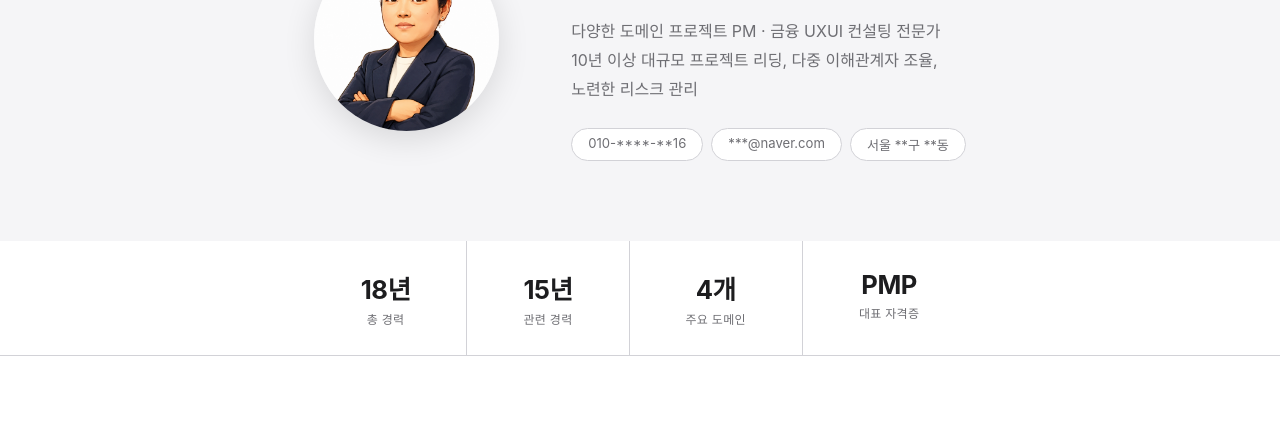
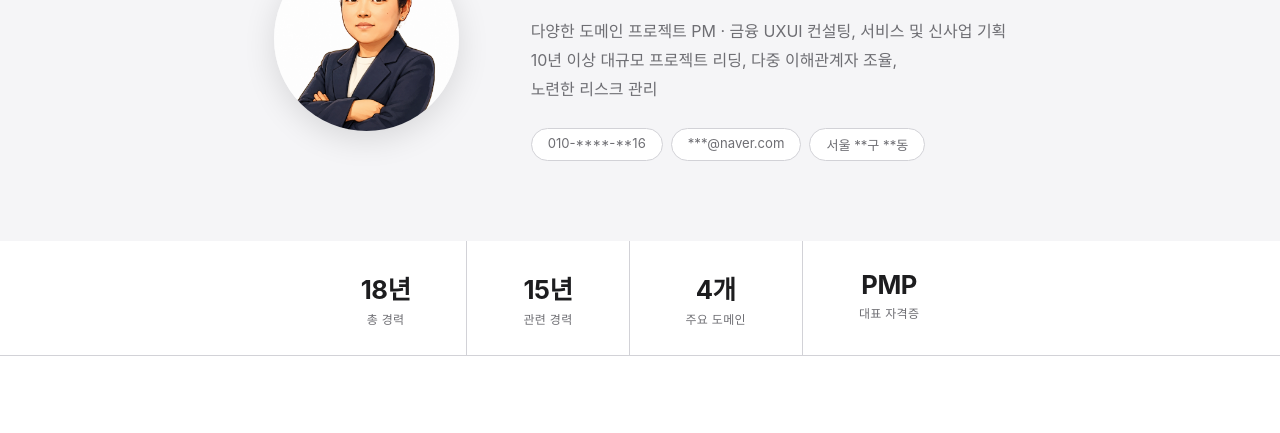
Before and after one commit to harp4may-arch/myResume, a plain HTML site: page profile.html in a window 1280 px wide. Shown: the part 232-665 px from the top of the page. Drawn offline with Linux system fonts and the light colour scheme.

Commit message:
Update hero description: revise expertise tagline
Co-Authored-By: Claude Sonnet 4.6 <noreply@anthropic.com>

```diff
--- a/profile.html
+++ b/profile.html
@@ -538,7 +538,7 @@
       <h1>신승연</h1>
       <div class="hero-en">MAY SHIN</div>
       <p class="hero-desc">
-        다양한 도메인 프로젝트 PM · 금융 UXUI 컨설팅 전문가<br>
+        다양한 도메인 프로젝트 PM · 금융 UXUI 컨설팅, 서비스 및 신사업 기획<br>
         10년 이상 대규모 프로젝트 리딩, 다중 이해관계자 조율,<br>노련한 리스크 관리
       </p>
       <div class="hero-contact">
```
